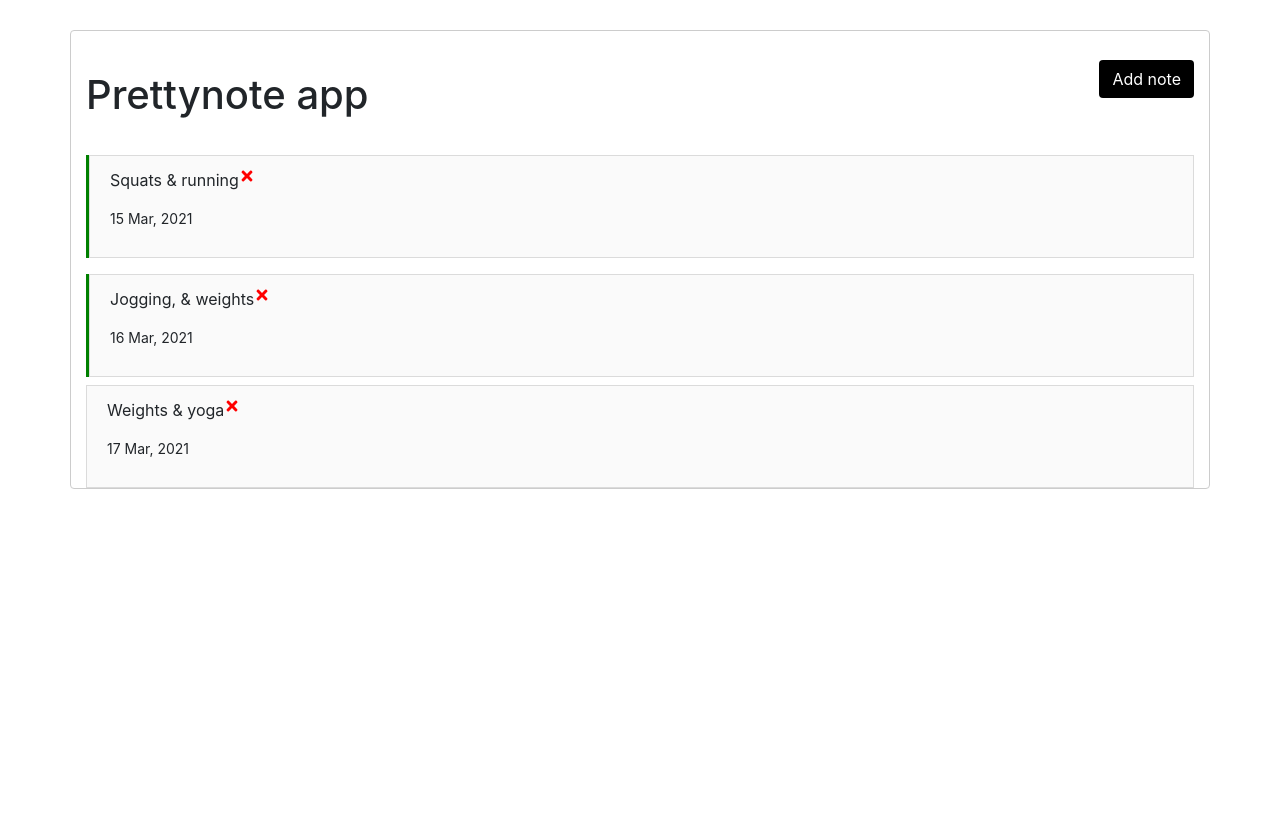
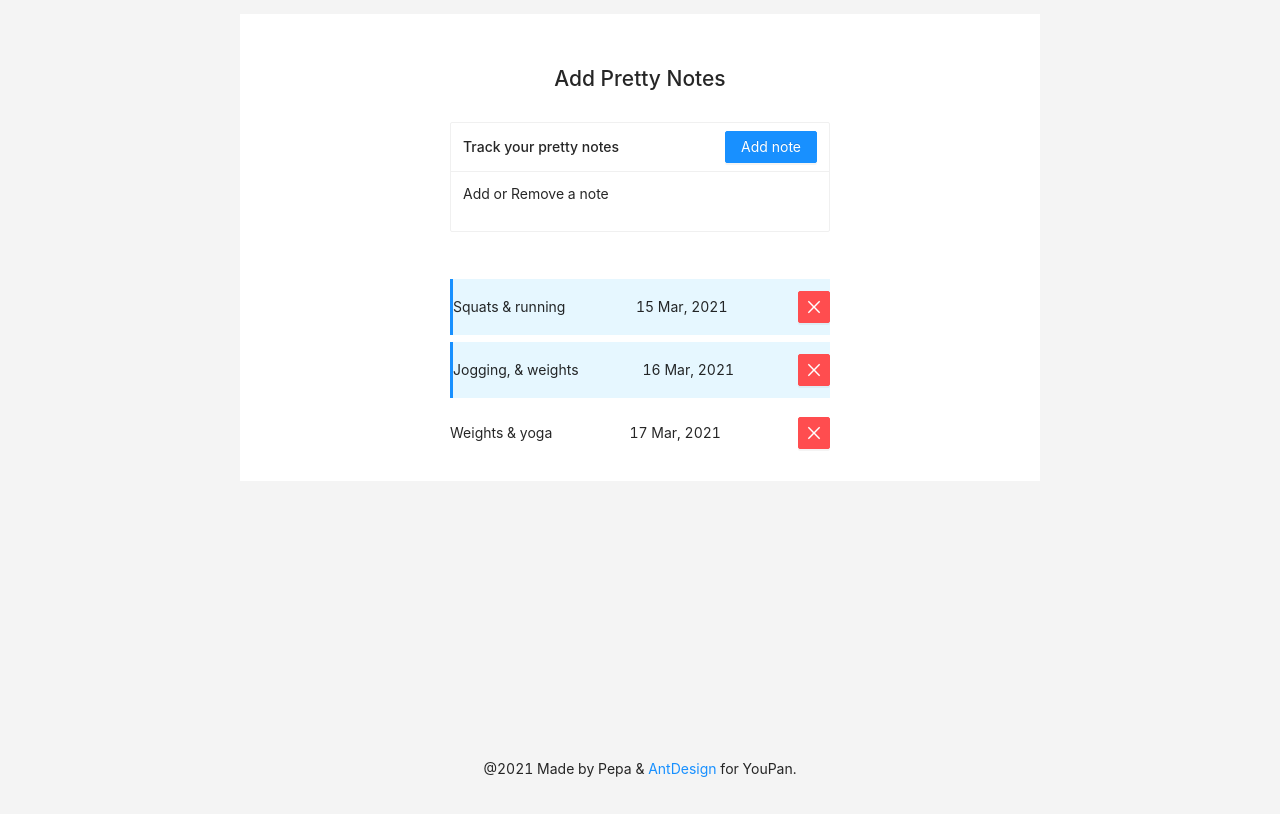
Before and after one commit to caprica-Six/react-pretty-note, a React (Create React App) app: page / in a window 1280 px wide. Built offline with nearby package versions, Linux system fonts and the light colour scheme.

Commit message:
Add antd, make it prettier

```diff
--- a/package.json
+++ b/package.json
@@ -10,7 +10,6 @@
     "prop-types": "^15.7.2",
     "react": "^17.0.1",
     "react-dom": "^17.0.1",
-    "react-icons": "^4.2.0",
     "react-scripts": "4.0.3",
     "web-vitals": "^1.0.1"
   },
@@ -37,5 +36,8 @@
       "last 1 firefox version",
       "last 1 safari version"
     ]
+  },
+  "devDependencies": {
+    "antd": "^4.14.0"
   }
 }
--- a/src/App.js
+++ b/src/App.js
@@ -1,5 +1,7 @@
 import {useState} from 'react';
 import PropTypes from 'prop-types';
+import {Row, Col} from 'antd';
+import {Typography} from 'antd';
 
 import Header from './components/Header';
 import Notes from './components/Notes';
@@ -60,15 +62,21 @@ function App() {
   };
 
   return (
-    <div className="container">
-      <div className="row">
-        <div className="col">
+    <>
+      <div className="wrapper">
+        <Row justify="center" align="middle" className="container">
+          <Col span={12}>
             <Header
-            title="Prettynote app"
+              title="Add Pretty Notes"
               onAddNote={handleAddNoteToggle}
               addNote={toggleAddNote}
             />
+          </Col>
+        </Row>
 
+        <main role="main" className="container">
+          <Row justify="center" align="middle">
+            <Col span={12}>
               {toggleAddNote && <AddNote onAddNote={handleAddNote} />}
 
               {notes.length > 0 ? (
@@ -80,14 +88,26 @@ function App() {
               ) : (
                 'No notes added'
               )}
+            </Col>
+          </Row>
+        </main>
       </div>
-      </div>
-    </div>
+
+      <footer>
+        <Typography>
+          @2021 Made by Pepa &{' '}
+          <a href="https://github.com/ant-design/ant-design" target="_blank">
+            AntDesign
+          </a>{' '}
+          for YouPan.
+        </Typography>
+      </footer>
+    </>
   );
 }
 
 Header.defaultProps = {
-  title: 'Prettynote',
+  title: 'Prettynote app',
 };
 
 export default App;
--- a/src/components/AddNote.js
+++ b/src/components/AddNote.js
@@ -1,4 +1,5 @@
 import {useState} from 'react';
+import {Card} from 'antd';
 
 const AddNote = ({onAddNote}) => {
   const [text, setText] = useState('');
@@ -22,6 +23,7 @@ const AddNote = ({onAddNote}) => {
   };
 
   return (
+    <Card style={{'min-width': 300}}>
       <form className="mb-3" onSubmit={onSubmit}>
         <div className="mb-3">
           <label htmlFor="exampleInputNote" className="form-label">
@@ -69,6 +71,7 @@ const AddNote = ({onAddNote}) => {
 
         <input type="submit" value="Save note" className="btn btn-primary" />
       </form>
+    </Card>
   );
 };
 
--- a/src/components/Button.js
+++ b/src/components/Button.js
@@ -1,23 +1,20 @@
 import React from 'react';
 import PropTypes from 'prop-types';
+import {Button} from 'antd';
 
-export default function Button({color, text, onClick}) {
+export default function CoreButton({buttonType, text, onClick}) {
   return (
-    <button
-      onClick={onClick}
-      className="custom-btn btn"
-      style={{backgroundColor: color}}
-    >
+    <Button onClick={onClick} className="custom-btn btn" type={buttonType}>
       {text}
-    </button>
+    </Button>
   );
 }
 
-Button.defaultProps = {
+CoreButton.defaultProps = {
   color: 'black',
 };
 
-Button.propTypes = {
+CoreButton.propTypes = {
   title: PropTypes.string,
   color: PropTypes.string,
   onClick: PropTypes.func,
--- a/src/components/Header.js
+++ b/src/components/Header.js
@@ -1,22 +1,38 @@
 import React from 'react';
-import Button from './Button';
+import CoreButton from './Button';
+import {PageHeader, Card} from 'antd';
 
 export default function Header({title, onAddNote, addNote}) {
   return (
-    <header>
-      <div className="header">
+    <>
+      <PageHeader>
         <h1 style={mainHeading}>{title}</h1>
-        <Button
-          text={addNote ? 'Close note' : 'Add note'}
-          color={addNote ? 'purple' : 'black'}
-          onClick={onAddNote}
-        />
-      </div>
-    </header>
+        {/* <CoreButton
+            text={addNote ? 'Close note' : 'Add note'}
+            buttonType={addNote ? 'danger' : 'primary'}
+            onClick={onAddNote}
+          /> */}
+      </PageHeader>
+
+      <Card
+        size="small"
+        title="Track your pretty notes"
+        extra={
+          <CoreButton
+            text={addNote ? 'Close note' : 'Add note'}
+            buttonType={addNote ? 'danger' : 'primary'}
+            onClick={onAddNote}
+          />
+        }
+        style={{'min-width': 300}}
+      >
+        <p>Add or Remove a note</p>
+      </Card>
+    </>
   );
 }
 
 const mainHeading = {
-  marginTop: '1em',
+  fontSize: '1.5em',
   textAlign: 'center',
 };
--- a/src/components/Note.js
+++ b/src/components/Note.js
@@ -1,22 +1,26 @@
-import {FaTimes} from 'react-icons/fa';
+import {List, Typography, Button} from 'antd';
+import {CloseOutlined} from '@ant-design/icons';
+import Icon from '@ant-design/icons';
 
 const Note = ({note, onDelete, onToggle}) => {
   return (
-    <div
-      className={`note ${note.reminder ? 'reminder' : ''}`}
-      onDoubleClick={() => onToggle(note.id)}
-    >
-      <li className="list-group-item">
-        <p>
-          {note.text}{' '}
-          <FaTimes
-            style={{color: 'red', cursor: 'pointer'}}
+    <>
+      <div
+        className={`note ${note.reminder ? 'reminder' : ''}`}
+        onDoubleClick={() => onToggle(note.id)}
+      >
+        <List.Item>
+          <Typography className="small">{note.text}</Typography>
+          <Typography className="small">{note.day}</Typography>
+
+          <Button
+            type="danger"
+            icon={<CloseOutlined theme="outlined" />}
             onClick={() => onDelete(note.id)}
           />
-        </p>
-        <p className="small">{note.day}</p>
-      </li>
-    </div>
+        </List.Item>
+      </div>
+    </>
   );
 };
 
--- a/src/components/Notes.js
+++ b/src/components/Notes.js
@@ -1,12 +1,13 @@
 import Note from './Note';
+import {List} from 'antd';
 
 const Notes = ({notes, onDelete, onToggle}) => {
   return (
-    <ul className="list-group">
+    <List>
       {notes.map((note, index) => (
         <Note note={note} onDelete={onDelete} onToggle={onToggle} key={index} />
       ))}
-    </ul>
+    </List>
   );
 };
 
--- a/src/index.css
+++ b/src/index.css
@@ -1,35 +1,30 @@
-.container {
-    max-width: 500px;
-    margin: 30px auto;
-    overflow: auto;
-    min-height: 300px;
-    border: 1px solid #ccc;
-    border-radius: 4px;
+@import '~antd/dist/antd.css';
+
+body {
+    background: #f4f4f4;
 }
 
-.header {
-    display: flex;
-    justify-content: space-between;
-    align-items: center;
-    margin-bottom: 20px;
+.wrapper {
+    min-height: calc(100vh - 70px);
+    margin-top: 1em;
+    margin-bottom: 1em;
+}
+
+footer {
+    text-align: center;
+    margin-top: auto;
+}
+
+.container {
+    background: white;
+    max-width: 800px;
+    margin: auto;
+    padding: 20px;
 }
 
 .note.reminder {
-    border-left: 3px solid green;
+    background-color: #e6f7ff;
+    border-left: 3px solid #1890ff;
     margin-top: .5em;
     margin-bottom: .5em;
 }
-
-.note p {
-    display: flex;
-    align-items: flex-start;
-    justify-content: flex-start;
-}
-
-.custom-btn {
-    color: white !important;
-}
-
-.list-group-item {
-    background: #fafafa !important;
-}
--- a/src/index.js
+++ b/src/index.js
@@ -1,7 +1,6 @@
 import React from 'react';
 import ReactDOM from 'react-dom';
 import './index.css';
-import 'bootstrap/dist/css/bootstrap.css';
 
 import App from './App';
 import reportWebVitals from './reportWebVitals';
```
Also changed, not shown: 1 other file (tests, documents, lock files or other folders). Lines whose indentation alone changed are shown as unchanged.
